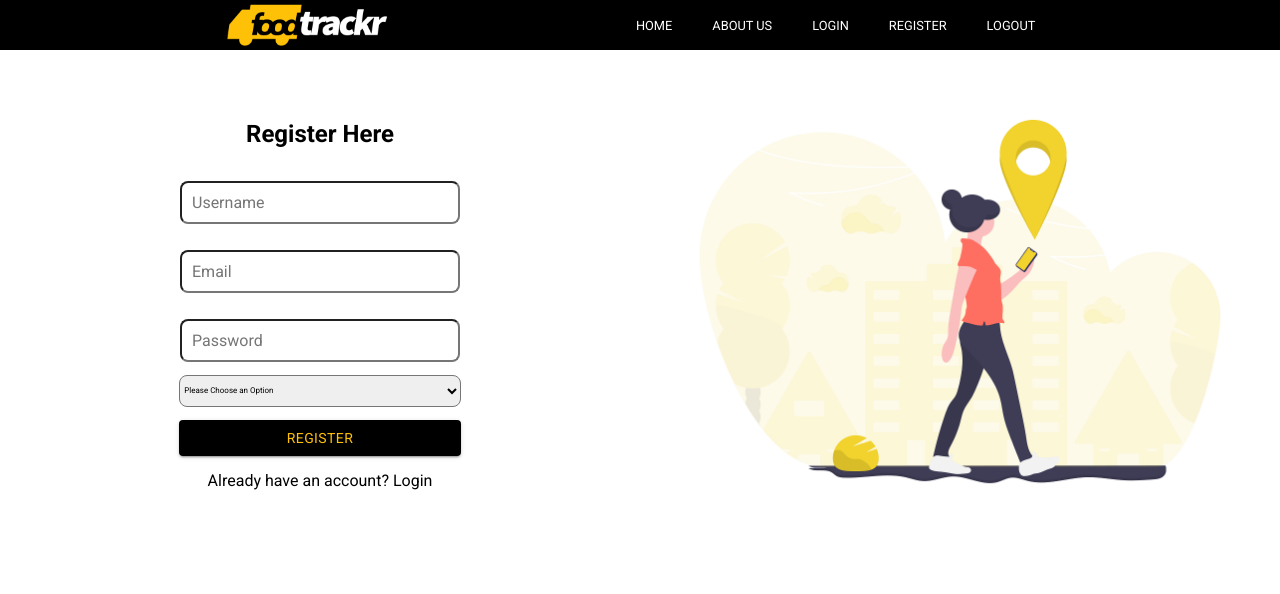
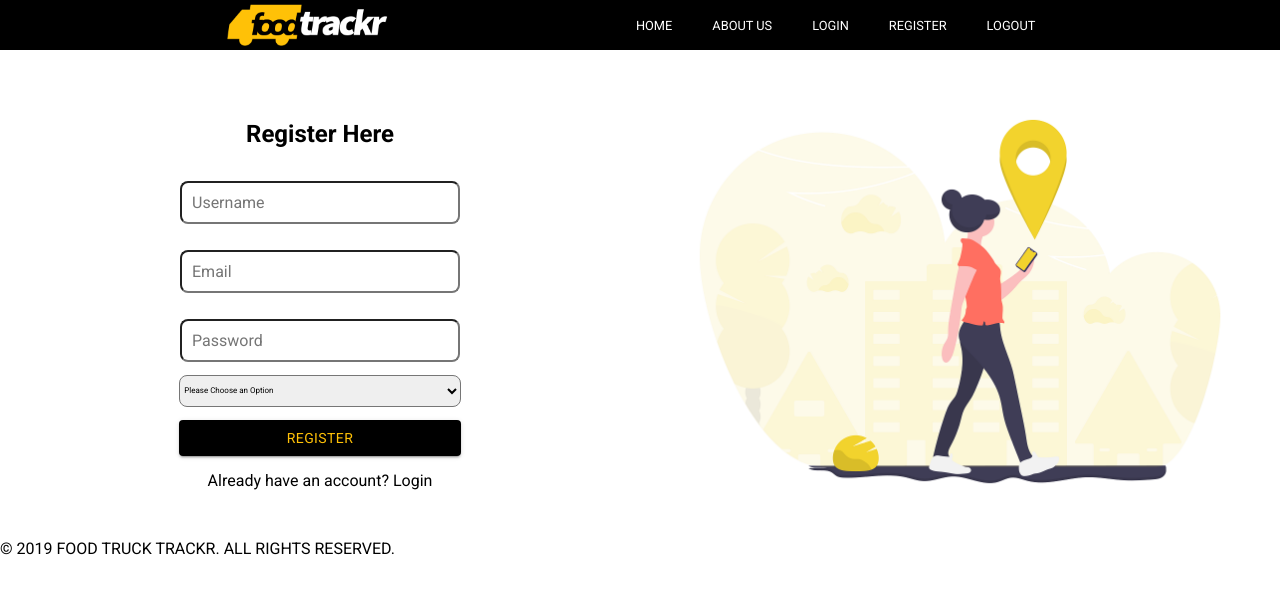
Before and after one commit to Sara-DLC/FoodTruck, a React (Create React App) app: page /register in a window 1280 px wide. Shown: the top 594 px of the page. Built offline with nearby package versions, Linux system fonts and the light colour scheme.

Commit message:
adds footer

```diff
--- a/src/components/LoginForm.js
+++ b/src/components/LoginForm.js
@@ -50,6 +50,7 @@ const UserForm = ({ errors, touched }) => {
 
 
       </div>
+      <p>© 2019 FOOD TRUCK TRACKR. ALL RIGHTS RESERVED.</p>
     </div>
 
 
--- a/src/components/RegisterForm.js
+++ b/src/components/RegisterForm.js
@@ -60,6 +60,7 @@ const RegisterForm = ({ errors, touched }) => {
         </Form>
 
       </div>
+      <p>© 2019 FOOD TRUCK TRACKR. ALL RIGHTS RESERVED.</p>
     </div>
 
   );
```
